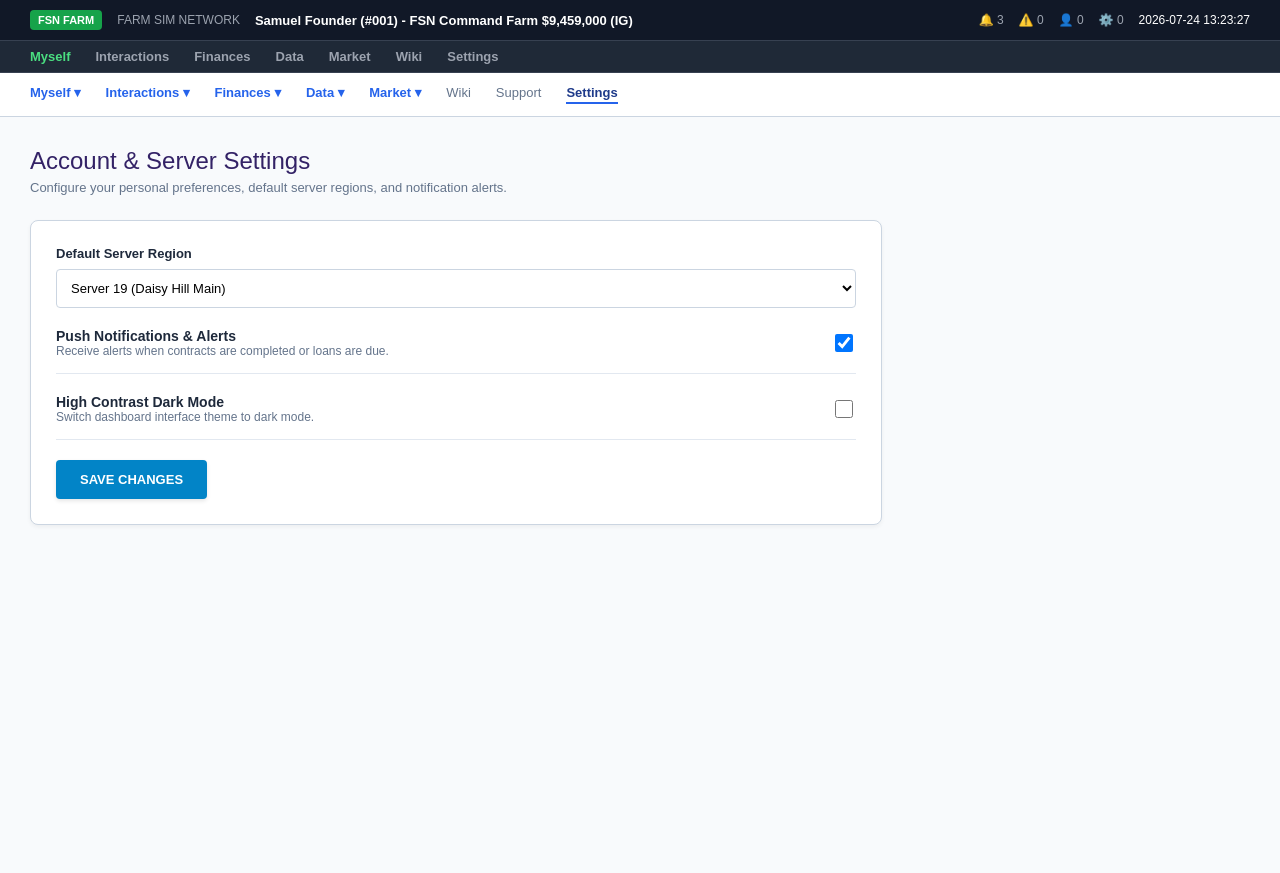
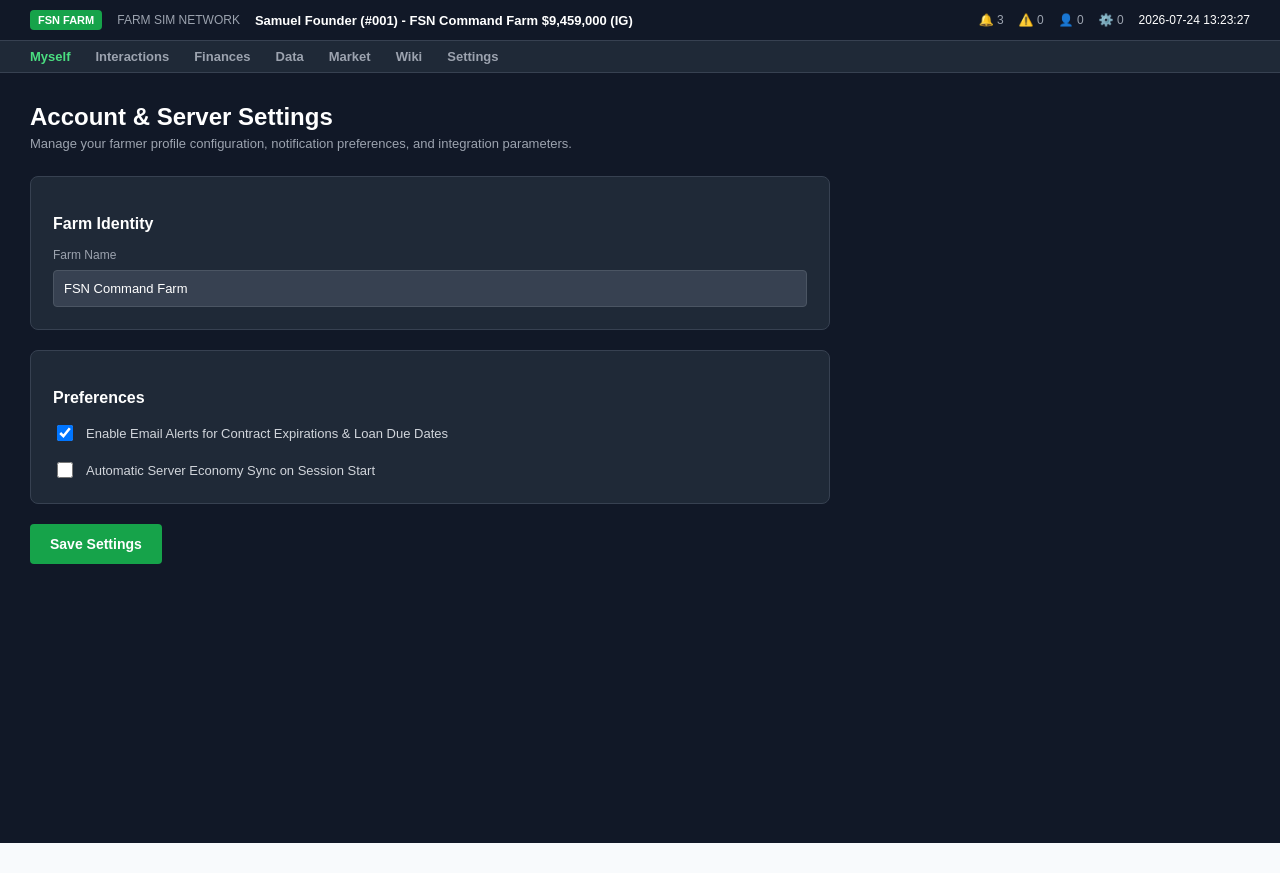
Before and after one commit to Daisyfarm/ctfg-portal, a Next.js app: page /settings in a window 1280 px wide. After the commit the page ends 843 px from the top, so only its background shows below. Built offline with nearby package versions, Linux system fonts and the light colour scheme.

Commit message:
Update page.tsx

```diff
--- a/app/settings/page.tsx
+++ b/app/settings/page.tsx
@@ -1,102 +1,80 @@
-
 "use client";
 import React, { useState } from 'react';
 
 export default function SettingsPage() {
-  const [saved, setSaved] = useState(false);
-  const [notifications, setNotifications] = useState(true);
-  const [darkMode, setDarkMode] = useState(false);
-  const [serverRegion, setServerRegion] = useState('Server 19 (Daisy Hill Main)');
+  const [farmName, setFarmName] = useState('FSN Command Farm');
+  const [emailAlerts, setEmailAlerts] = useState(true);
+  const [autoSync, setAutoSync] = useState(false);
 
   const handleSave = (e: React.FormEvent) => {
     e.preventDefault();
-    setSaved(true);
-    setTimeout(() => setSaved(false), 3000);
+    alert('Settings saved successfully!');
   };
 
   return (
-    <div style={{ background: '#f8fafc', minHeight: '100vh', color: '#000', fontFamily: 'Arial, sans-serif' }}>
-      {/* Top Navigation Bar */}
-      <div style={{ background: '#fff', borderBottom: '1px solid #cbd5e1', padding: '12px 30px' }}>
-        <div style={{ display: 'flex', gap: '25px', maxWidth: '1400px', margin: '0 auto', fontSize: '13px', fontWeight: 'bold', color: '#2563eb', flexWrap: 'wrap' }}>
-          <span style={{ cursor: 'pointer' }}>Myself ▾</span>
-          <span style={{ cursor: 'pointer' }}>Interactions ▾</span>
-          <span style={{ cursor: 'pointer' }}>Finances ▾</span>
-          <span style={{ cursor: 'pointer' }}>Data ▾</span>
-          <span style={{ cursor: 'pointer' }}>Market ▾</span>
-          <span style={{ color: '#64748b', fontWeight: 'normal', cursor: 'pointer' }}>Wiki</span>
-          <span style={{ color: '#64748b', fontWeight: 'normal', cursor: 'pointer' }}>Support</span>
-          <span style={{ color: '#1e3a8a', borderBottom: '2px solid #2563eb', paddingBottom: '2px', cursor: 'pointer' }}>Settings</span>
-        </div>
-      </div>
+    <div style={{ background: '#111827', minHeight: 'calc(100vh - 90px)', color: '#fff', fontFamily: 'Arial, sans-serif', padding: '30px' }}>
+      <div style={{ maxWidth: '1400px', margin: '0 auto' }}>
 
-      <div style={{ maxWidth: '1400px', margin: '30px auto', padding: '0 30px' }}>
-
-        {/* Page Title */}
+        {/* Header */}
         <div style={{ marginBottom: '25px' }}>
-          <h1 style={{ fontSize: '24px', fontWeight: 'normal', color: '#332266', margin: '0 0 5px 0' }}>
+          <h1 style={{ fontSize: '24px', fontWeight: 'bold', color: '#fff', margin: '0 0 5px 0' }}>
             Account & Server Settings
           </h1>
-          <p style={{ fontSize: '13px', color: '#64748b', margin: '0' }}>
-            Configure your personal preferences, default server regions, and notification alerts.
+          <p style={{ fontSize: '13px', color: '#9ca3af', margin: '0' }}>
+            Manage your farmer profile configuration, notification preferences, and integration parameters.
           </p>
         </div>
 
-        {saved && (
-          <div style={{ background: '#dcfce7', color: '#16a34a', padding: '15px', borderRadius: '6px', fontSize: '13px', fontWeight: 'bold', marginBottom: '20px', maxWidth: '800px' }}>
-            Settings saved successfully!
-          </div>
-        )}
+        {/* Settings Form */}
+        <form onSubmit={handleSave} style={{ display: 'flex', flexDirection: 'column', gap: '20px', maxWidth: '800px' }}>
 
-        <form onSubmit={handleSave} style={{ background: '#fff', border: '1px solid #cbd5e1', borderRadius: '8px', padding: '25px', boxShadow: '0 2px 4px rgba(0,0,0,0.05)', display: 'flex', flexDirection: 'column', gap: '20px', maxWidth: '800px' }}>
-
-          <div>
-            <label style={{ display: 'block', fontSize: '13px', fontWeight: 'bold', color: '#1e293b', marginBottom: '8px' }}>Default Server Region</label>
-            <select
-              value={serverRegion}
-              onChange={(e) => setServerRegion(e.target.value)}
-              style={{ width: '100%', padding: '10px', background: '#fff', color: '#000', border: '1px solid #cbd5e1', borderRadius: '4px', fontSize: '13px', boxSizing: 'border-box' }}
-            >
-              <option>Server 19 (Daisy Hill Main)</option>
-              <option>Server 8 (North Plains)</option>
-              <option>Server 14 (Alpine Ridge)</option>
-            </select>
+          {/* Farm Identity Section */}
+          <div style={{ background: '#1f2937', border: '1px solid #374151', borderRadius: '8px', padding: '22px' }}>
+            <h3 style={{ fontSize: '16px', fontWeight: 'bold', color: '#fff', marginBottom: '15px' }}>Farm Identity</h3>
+            <div style={{ display: 'flex', flexDirection: 'column', gap: '8px' }}>
+              <label style={{ fontSize: '12px', color: '#9ca3af' }}>Farm Name</label>
+              <input
+                type="text"
+                value={farmName}
+                onChange={(e) => setFarmName(e.target.value)}
+                style={{ padding: '10px', background: '#374151', color: '#fff', border: '1px solid #4b5563', borderRadius: '4px', fontSize: '13px' }}
+                required
+              />
+            </div>
           </div>
 
-          <div style={{ display: 'flex', alignItems: 'center', justifyContent: 'space-between', paddingBottom: '15px', borderBottom: '1px solid #e2e8f0' }}>
-            <div>
-              <div style={{ fontSize: '14px', fontWeight: 'bold', color: '#1e293b' }}>Push Notifications & Alerts</div>
-              <div style={{ fontSize: '12px', color: '#64748b' }}>Receive alerts when contracts are completed or loans are due.</div>
+          {/* Preferences Section */}
+          <div style={{ background: '#1f2937', border: '1px solid #374151', borderRadius: '8px', padding: '22px' }}>
+            <h3 style={{ fontSize: '16px', fontWeight: 'bold', color: '#fff', marginBottom: '15px' }}>Preferences</h3>
+            <div style={{ display: 'flex', flexDirection: 'column', gap: '15px' }}>
+              <label style={{ display: 'flex', alignItems: 'center', gap: '10px', fontSize: '13px', cursor: 'pointer', color: '#d1d5db' }}>
+                <input
+                  type="checkbox"
+                  checked={emailAlerts}
+                  onChange={(e) => setEmailAlerts(e.target.checked)}
+                  style={{ width: '16px', height: '16px' }}
+                />
+                Enable Email Alerts for Contract Expirations & Loan Due Dates
+              </label>
+              <label style={{ display: 'flex', alignItems: 'center', gap: '10px', fontSize: '13px', cursor: 'pointer', color: '#d1d5db' }}>
+                <input
+                  type="checkbox"
+                  checked={autoSync}
+                  onChange={(e) => setAutoSync(e.target.checked)}
+                  style={{ width: '16px', height: '16px' }}
+                />
+                Automatic Server Economy Sync on Session Start
+              </label>
             </div>
-            <input
-              type="checkbox"
-              checked={notifications}
-              onChange={(e) => setNotifications(e.target.checked)}
-              style={{ width: '18px', height: '18px', cursor: 'pointer' }}
-            />
           </div>
 
-          <div style={{ display: 'flex', alignItems: 'center', justifyContent: 'space-between', paddingBottom: '15px', borderBottom: '1px solid #e2e8f0' }}>
-            <div>
-              <div style={{ fontSize: '14px', fontWeight: 'bold', color: '#1e293b' }}>High Contrast Dark Mode</div>
-              <div style={{ fontSize: '12px', color: '#64748b' }}>Switch dashboard interface theme to dark mode.</div>
-            </div>
-            <input
-              type="checkbox"
-              checked={darkMode}
-              onChange={(e) => setDarkMode(e.target.checked)}
-              style={{ width: '18px', height: '18px', cursor: 'pointer' }}
-            />
-          </div>
-
-          <div>
-            <button
-              type="submit"
-              style={{ background: '#0284c7', color: '#fff', border: 'none', padding: '12px 24px', fontWeight: 'bold', borderRadius: '4px', cursor: 'pointer', fontSize: '13px', boxShadow: '0 2px 4px rgba(0,0,0,0.1)' }}
-            >
-              SAVE CHANGES
-            </button>
-          </div>
+          {/* Submit Button */}
+          <button
+            type="submit"
+            style={{ background: '#16a34a', color: '#fff', border: 'none', padding: '12px 20px', fontWeight: 'bold', borderRadius: '4px', cursor: 'pointer', fontSize: '14px', alignSelf: 'flex-start' }}
+          >
+            Save Settings
+          </button>
 
         </form>
 
```
